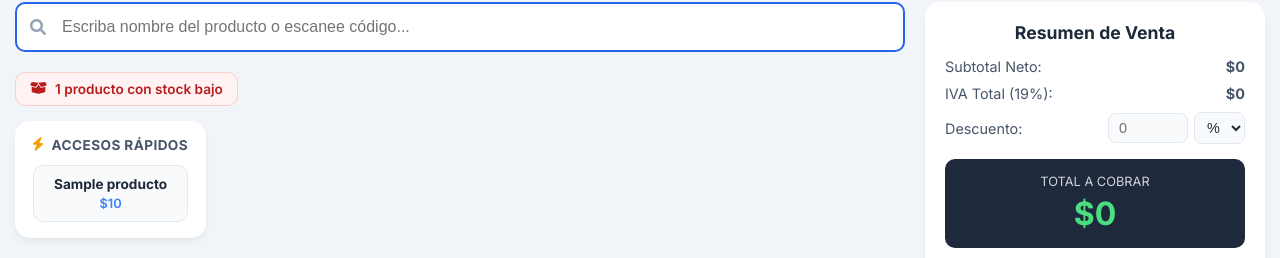
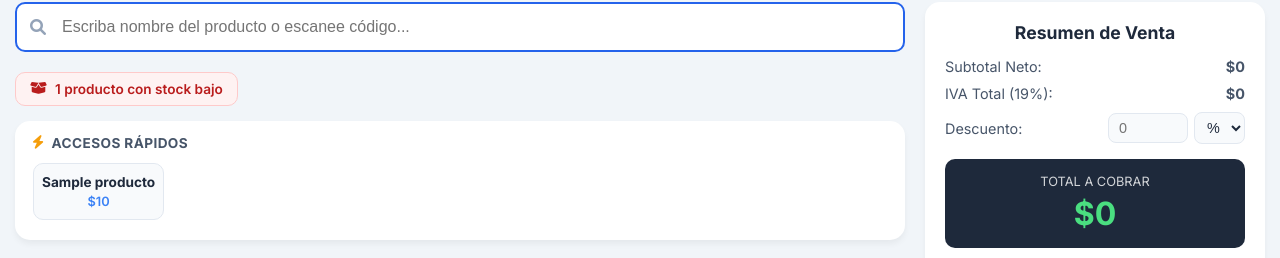
Before and after one commit to SebastianEdison/InWeb, a Flask app: page /ventas in a window 1280 px wide. Shown: the part 153-411 px from the top of the page. Run offline with Flask 3, Linux system fonts and the light colour scheme; the visitor is signed in with stand-in values (Sample User, id 1); data comes from the database, SQL or seed files in the repository; tables that the repository leaves empty hold one stand-in row (values such as "Sample post"); data that the repository does not hold is empty.

Commit message:
Accesos rapidos en una fila horizontal con scroll, ya no empujan la tabla
La grilla envolvia a una fila nueva cada vez que se agregaba un favorito
mas de los que entraban en el ancho disponible, haciendo crecer la tarjeta
hacia abajo y corriendo la tabla de ventas cada vez mas lejos. Se cambia a
una fila horizontal (flex, sin wrap) con scroll lateral: la altura queda
fija sin importar cuantos accesos rapidos haya. Se descarta tambien el modo
flotante en pantallas muy anchas (>=2100px), que no ayudaba en la pantalla
real de 1920x1080 y ya no hace falta con este enfoque.

```diff
--- a/static/style.css
+++ b/static/style.css
@@ -800,17 +800,18 @@ h1, h2, h3 {
 .alerta-chip.critica { background: #fef2f2; border-color: #fecaca; color: #b91c1c; }
 .alerta-chip.critica:hover { background: #fee2e2; }
 
-/* Por defecto: tarjeta compacta arriba de la tabla, del ancho justo para su
-   contenido (no estira a lo ancho para no dejar espacio muerto). */
+/* Franja de ancho completo, siempre arriba de la tabla. Los accesos rapidos
+   van en una sola fila horizontal con scroll (no en una grilla que envuelve
+   a filas nuevas), asi la altura nunca crece por mas favoritos que se
+   agreguen y la tabla de abajo nunca se corre de lugar. */
 .ventas-layout { position: relative; }
 
 .accesos-rapidos-container {
-    width: fit-content;
-    max-width: 100%;
+    width: 100%;
     background: var(--white);
     border-radius: 15px;
     box-shadow: var(--shadow);
-    padding: 16px 18px;
+    padding: 14px 18px;
     margin-bottom: 20px;
 }
 
@@ -827,27 +828,15 @@ h1, h2, h3 {
 .accesos-rapidos-titulo i { color: #f59e0b; }
 
 .accesos-rapidos-grid {
-    display: grid;
-    grid-template-columns: repeat(auto-fill, minmax(110px, 1fr));
+    display: flex;
+    flex-wrap: nowrap;
     gap: 10px;
-}
-
-/* En pantallas muy anchas hay margen libre a los costados del contenido
-   (container-fluid-custom tiene max-width). Ahi los accesos rapidos flotan
-   en ese margen izquierdo en vez de compartir fila con la tabla, para que
-   esta ultima no pierda ni un pixel de ancho. */
-@media (min-width: 2100px) {
-    .accesos-rapidos-container {
-        position: absolute;
-        top: 0;
-        right: 100%;
-        margin-right: 20px;
-        width: 190px;
-    }
-    .accesos-rapidos-grid { grid-template-columns: 1fr; }
+    overflow-x: auto;
+    padding-bottom: 6px; /* deja lugar para la barra de scroll sin que tape las tarjetas */
 }
 
 .acceso-rapido-tile {
+    flex: 0 0 110px;
     background: #f8fafc;
     border: 1px solid var(--border);
     border-radius: 10px;
@@ -857,7 +846,7 @@ h1, h2, h3 {
     transition: all 0.15s ease;
 }
 .acceso-rapido-tile:hover { background: #eff6ff; border-color: #93c5fd; transform: translateY(-1px); }
-.acceso-rapido-tile .nombre { display: block; font-weight: 700; font-size: 0.85rem; color: #1e293b; margin-bottom: 4px; }
+.acceso-rapido-tile .nombre { display: block; font-weight: 700; font-size: 0.85rem; color: #1e293b; margin-bottom: 4px; overflow: hidden; text-overflow: ellipsis; white-space: nowrap; }
 .acceso-rapido-tile .precio { display: block; font-size: 0.8rem; color: #3b82f6; font-weight: 600; }
 .acceso-rapido-tile.sin-stock { opacity: 0.5; }
 
@@ -1201,8 +1190,6 @@ h1, h2, h3 {
     .ventas-layout {
         grid-template-columns: 1fr;
     }
-
-    .accesos-rapidos-container { width: 100%; }
 
     .resumen-card {
         position: static;
```
